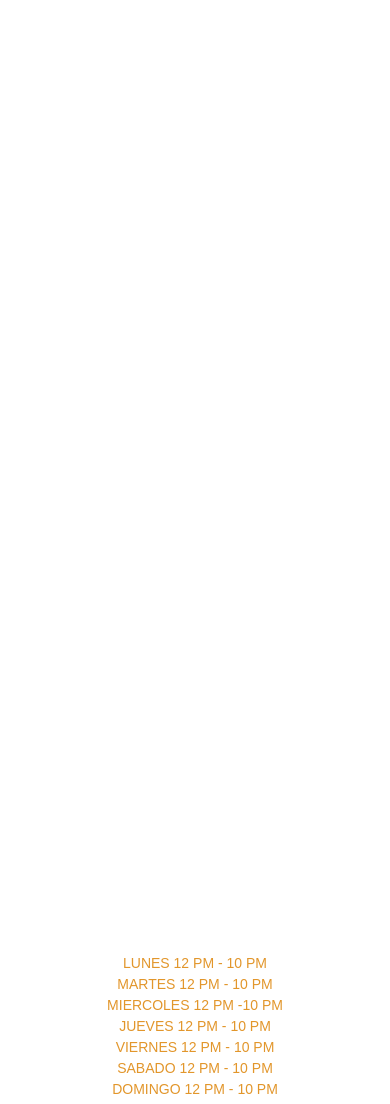
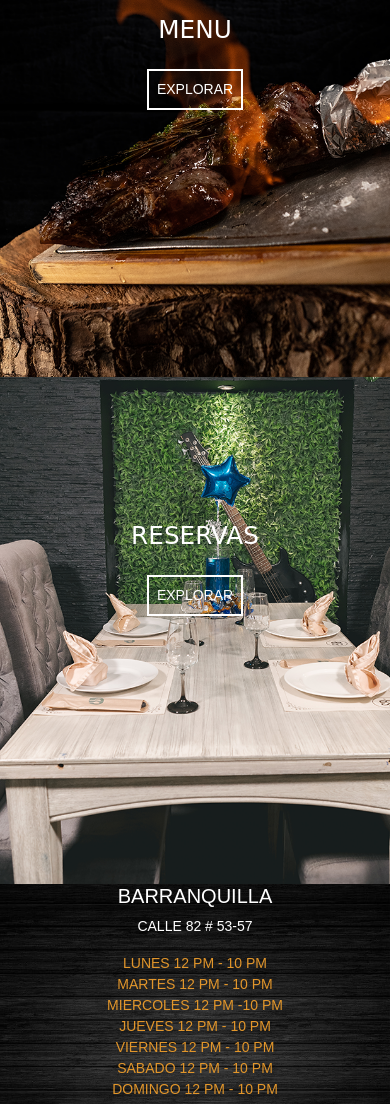
Before and after one commit to nano155/segunda-entrega, a website: page index.html in a window 390 px wide. Shown: the part 129-1233 px from the top of the page. Drawn offline with nearby package versions, Linux system fonts and the light colour scheme; the site is published under a folder, as on GitHub Pages, so addresses that start at the root find nothing.

Commit message:
correccion imagenes

```diff
--- a/css/style.css
+++ b/css/style.css
@@ -53,28 +53,28 @@ nav ul li a svg:hover {
 
 .img-f1 {
     width: 50%;
-    background-image: url("/img/tomahawk\(8\).png");
+    background-image: url("../img/tomahawk.png");
     background-repeat: no-repeat;
     background-size: cover;
 }
 
 .img-f2 {
     width: 50%;
-    background-image: url("/img/SB-38.png");
+    background-image: url("../img/SB-38.png");
     background-repeat: no-repeat;
     background-size: cover;
 }
 
 .img-f3 {
     width: 50%;
-    background-image: url("/img/comidas.png");
+    background-image: url("../img/comidas.png");
     background-repeat: no-repeat;
     background-size: cover;
 }
 
 .img-f4 {
     width: 50%;
-    background-image: url("/img/bebidas.png");
+    background-image: url("../img/bebidas.png");
     background-repeat: no-repeat;
     background-size: cover;
 }
@@ -104,7 +104,7 @@ nav ul li a svg:hover {
     color: #e2962b;
 }
 #carta{
-    background-image: url("/img/textura-fondo-menu.png");
+    background-image: url("../img/textura-fondo-menu.png");
     background-size: cover;
     padding: 3rem;;
 }
@@ -145,7 +145,7 @@ nav ul li a svg:hover {
     margin-right: 150px;
 }
 #footer {
-    background-image: url("/img/fondo_footer.jpg");
+    background-image: url("../img/fondo_footer.jpg");
     background-size: contain;
     position: relative;
     display: flex;
@@ -186,14 +186,14 @@ nav ul li a svg:hover {
 
     .img-f1 {
         width: 50%;
-        background-image: url("/img/tomahawk\(8\).png");
+        background-image: url("../img/tomahawk.png");
         background-repeat: no-repeat;
         background-size: cover;
     }
 
     .img-f2 {
         width: 50%;
-        background-image: url("/img/SB-38.png");
+        background-image: url("../img/SB-38.png");
         background-repeat: no-repeat;
         background-size: cover;
     }
```
Also changed, not shown: img/tomahawk.png (renamed from img/tomahawk(8).png), 1 other file.
